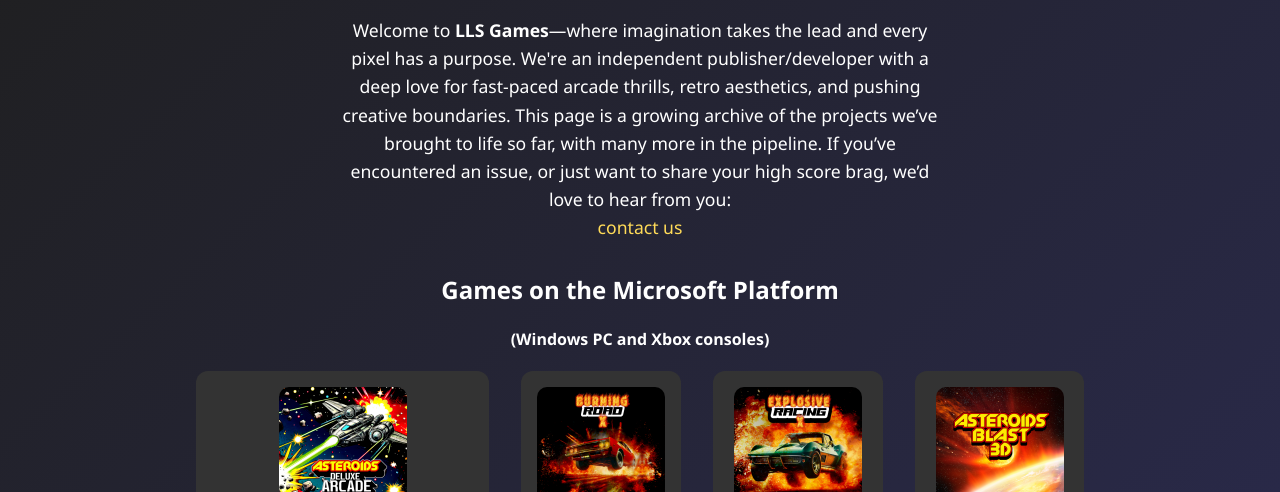
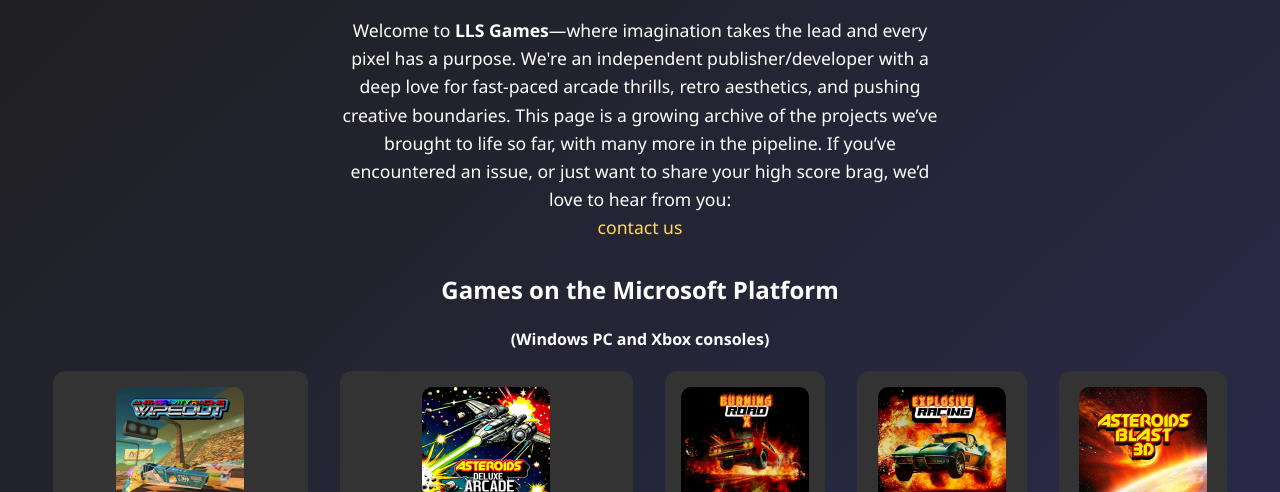
Before and after one commit to LLSGames/lls-games, a plain HTML site: page index.html in a window 1280 px wide. Shown: the part 145-637 px from the top of the page. Drawn offline with Linux system fonts and the light colour scheme.

Commit message:
Update index.html

```diff
--- a/index.html
+++ b/index.html
@@ -73,7 +73,8 @@
 
         const container = document.getElementById("games");
 
-        data.Games.slice(1).forEach(game => {
+        //data.Games.slice(1).forEach(game => {
+        data.Games.forEach(game => {
           const tile = document.createElement("div");
           tile.className = "game-tile";
 
```
